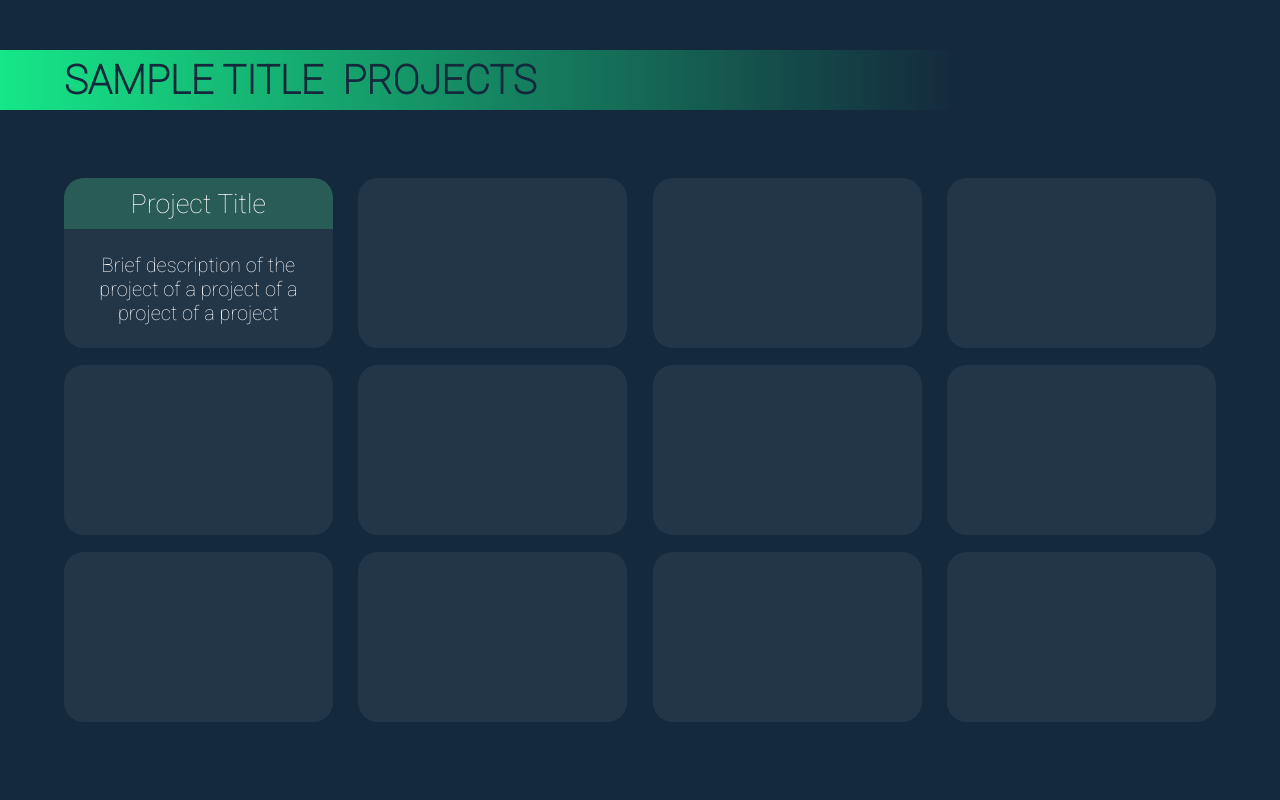
After one commit to Mattia-Vicari/portfolio, a Django app: template portfolio_app/templates/portfolio_app/projects.html in a window 1280 px wide. The commit adds this page. Run offline with Django 3.2, Linux system fonts and the light colour scheme; the template is opened without the code that fills it: most values are stand-ins (such as "Sample title", 1, 10 or a date in 2020).

Commit message:
projects overview added

```diff
--- a/portfolio_app/templates/portfolio_app/home.html
+++ b/portfolio_app/templates/portfolio_app/home.html
@@ -42,6 +42,7 @@
         display: inline-block;
         font-size: 25px;
         transition: all 0.5s;
+        border-radius: 10px;
     }
 
     .button:hover {
--- /dev/null
+++ b/portfolio_app/templates/portfolio_app/projects.html
@@ -0,0 +1,255 @@
+{% extends 'portfolio_app/base.html' %}
+
+{% block content%}
+
+<div class="title-container">
+    <p>{{title}} &#160PROJECTS</p>
+
+</div>
+<div class="projects-container">
+    <!-- first line -->
+    <div class="projects" id="p11">
+        <div class="project-title">
+            Project Title
+        </div>
+        <p class="project-description">Brief description of the project of a project of a project of a project</p>
+    </div>
+    <div class="projects" id="p12">
+
+    </div>
+    <div class="projects" id="p13">
+
+    </div>
+    <div class="projects" id="p14">
+
+    </div>
+    <!-- second line -->
+    <div class="projects" id="p21">
+
+    </div>
+    <div class="projects" id="p22">
+
+    </div>
+    <div class="projects" id="p23">
+
+    </div>
+    <div class="projects" id="p24">
+
+    </div>
+    <!-- third line -->
+    <div class="projects" id="p31">
+
+    </div>
+    <div class="projects" id="p32">
+
+    </div>
+    <div class="projects" id="p33">
+
+    </div>
+    <div class="projects" id="p34">
+
+    </div>
+</div>
+
+<style>
+    .title-container{
+		display: flex;
+		justify-content: left;
+		align-items: center;
+		position: absolute;
+        padding-left: 5%;
+		background-image: linear-gradient(to right, #16E788, #14293C);
+		top: 50px;
+		left: 0%;
+		width: 70%;
+		height: 60px;
+		color: #14293C;
+		font-weight: bold;
+		font-size: 30pt;
+        text-transform: uppercase;
+	}
+
+    .projects-container{
+        position: absolute;
+        top: 110px;
+        height: 85%;
+        width: 100%;
+    }
+
+    .project-title{
+        display: flex;
+		align-items: center;
+        justify-content: center;
+        position: absolute;
+        width: 100%;
+        height: 30%;
+        background-color: #295B57;
+        border-top-left-radius: 20px;
+        border-top-right-radius: 20px;
+        color: white;
+        font-size: 20pt;
+        transition-duration: 0.5s;
+    }
+
+    .projects:hover > .project-title{
+        background-color: #16E788;
+        color:  #14293C;
+        font-weight: bold;
+    }
+
+    .project-description{
+        display: flex;
+        align-items: center;
+        justify-content: center;
+        position: absolute;
+        font-size: 15pt;
+        width: 80%;
+        height: 70%;
+        left: 10%;
+        bottom: -20px;
+        transition-duration: 0.5s;
+    }
+
+    .projects:hover > .project-description{
+        color: #14293C;
+        font-weight: bold;
+    }
+
+    .projects{
+        position: absolute;
+        background-color: #ffffff10;
+        border-radius: 20px;
+        width: 21%;
+        height: 25%;
+        transition-duration: 0.5s;
+    }
+
+    .projects:hover{
+        width: 23%;
+        height: 27%;
+        background-color: white;
+    }
+
+    #p11{
+        top: 10%;
+        left: 5%;
+    }
+
+    #p12{
+        top: 10%;
+        left: 28%;
+    }
+
+    #p13{
+        top: 10%;
+        left: 51%;
+    }
+
+    #p14{
+        top: 10%;
+        left: 74%;
+    }
+
+    #p21{
+        top: 37.5%;
+        left: 5%;
+    }
+
+    #p22{
+        top: 37.5%;
+        left: 28%;
+    }
+
+    #p23{
+        top: 37.5%;
+        left: 51%;
+    }
+
+    #p24{
+        top: 37.5%;
+        left: 74%;
+    }
+
+    #p31{
+        top: 65%;
+        left: 5%;
+    }
+
+    #p32{
+        top: 65%;
+        left: 28%;
+    }
+
+    #p33{
+        top: 65%;
+        left: 51%;
+    }
+
+    #p34{
+        top: 65%;
+        left: 74%;
+    }
+
+    #p11:hover{
+        top: 9%;
+        left: 4%;
+    }
+
+    #p12:hover{
+        top: 9%;
+        left: 27%;
+    }
+
+    #p13:hover{
+        top: 9%;
+        left: 50%;
+    }
+
+    #p14:hover{
+        top: 9%;
+        left: 73%;
+    }
+
+    #p21:hover{
+        top: 36.5%;
+        left: 4%;
+    }
+
+    #p22:hover{
+        top: 36.5%;
+        left: 27%;
+    }
+
+    #p23:hover{
+        top: 36.5%;
+        left: 50%;
+    }
+
+    #p24:hover{
+        top: 36.5%;
+        left: 73%;
+    }
+
+    #p31:hover{
+        top: 64%;
+        left: 4%;
+    }
+
+    #p32:hover{
+        top: 64%;
+        left: 27%;
+    }
+
+    #p33:hover{
+        top: 64%;
+        left: 50%;
+    }
+
+    #p34:hover{
+        top: 64%;
+        left: 73%;
+    }
+
+</style>
+
+{% endblock %}
--- a/portfolio_app/urls.py
+++ b/portfolio_app/urls.py
@@ -5,4 +5,5 @@ urlpatterns = [
     path('', views.static_home, name='home-page'),
     path('home', views.home, name='home-page'),
     path('about', views.about, name='about-me'),
+    path('projects/<str:pk>', views.projects, name='projects'),
 ]
--- a/portfolio_app/views.py
+++ b/portfolio_app/views.py
@@ -9,3 +9,7 @@ def home(response):
 
 def about(response):
     return render(response, 'portfolio_app/about.html', {})
+
+def projects(response, pk):
+
+    return render(response, 'portfolio_app/projects.html', {"title": pk})
```
Also changed, not shown: portfolio_app/templates/portfolio_app/about.html (+225 -58 lines).
